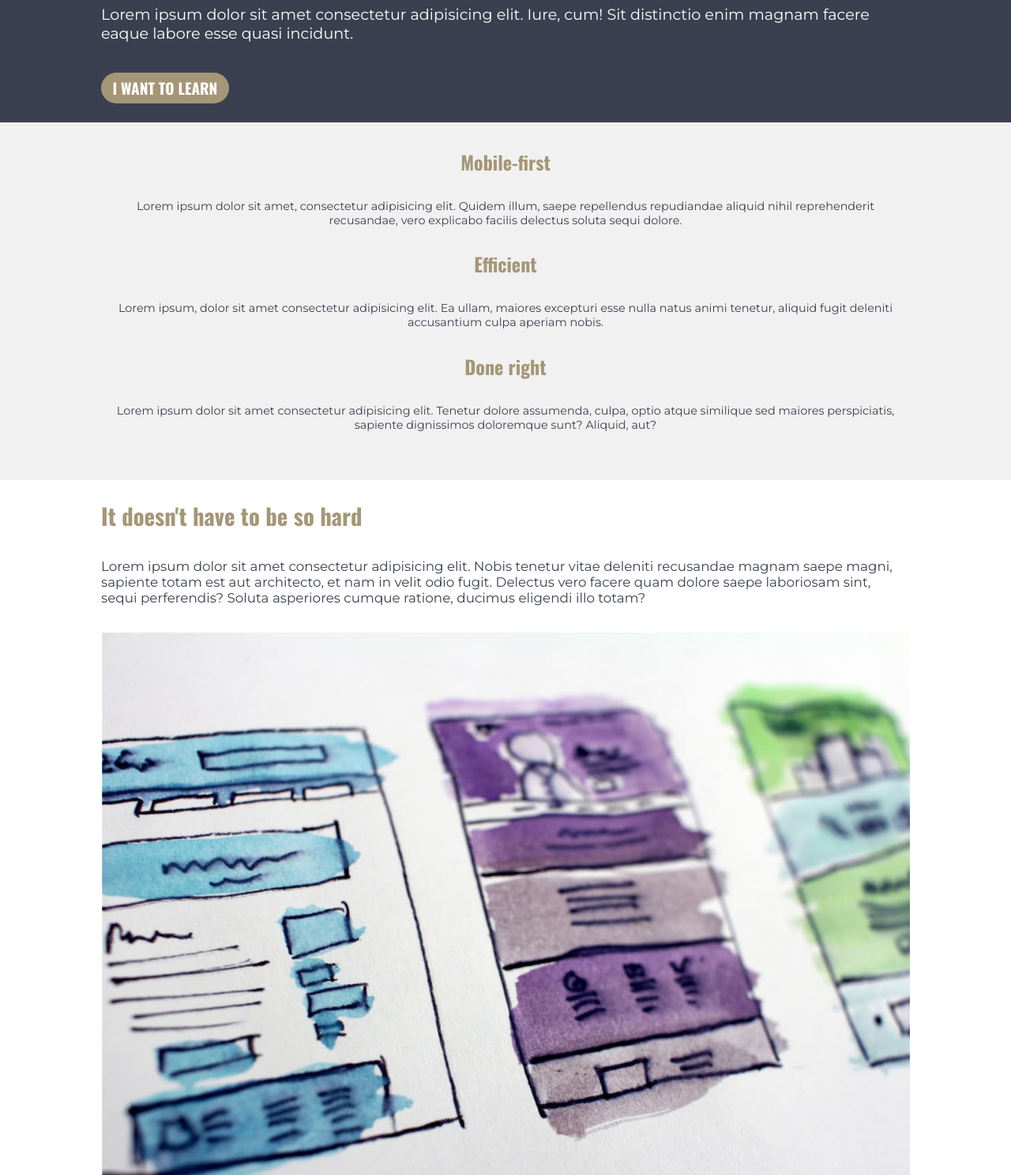
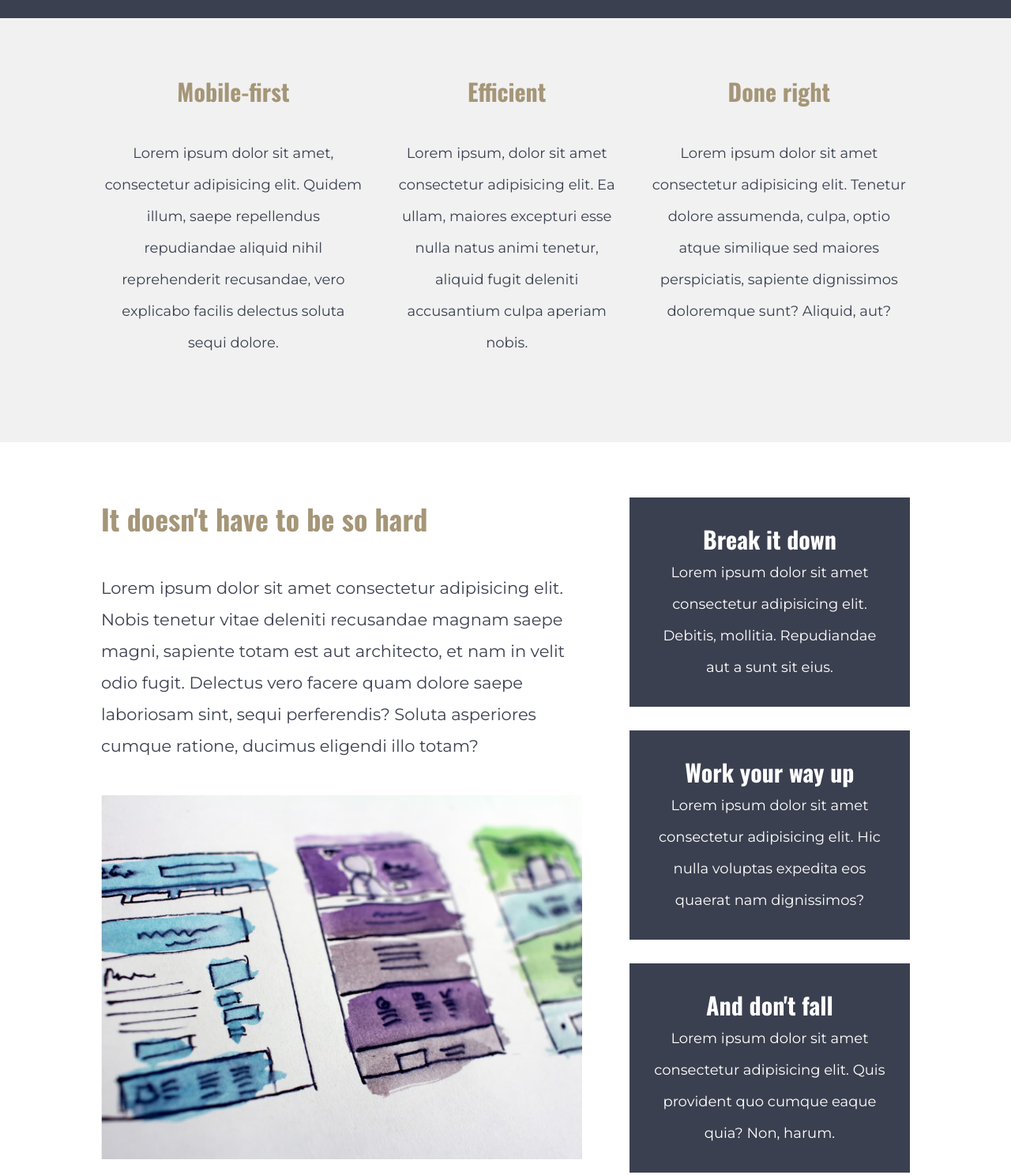
Before and after one commit to samuelnonyelu/final-challenge, a plain HTML site: page index.html in a window 1280 px wide. Shown: the part 760-2248 px from the top of the page at 79% size. Drawn offline with nearby package versions, Linux system fonts and the light colour scheme.

Commit message:
styled the tablet and desktop site
yet to adjust the navbar on mobile though

```diff
--- a/index.html
+++ b/index.html
@@ -10,7 +10,7 @@
 <body>
     <header>
         <div class="container header__nav"> <!--add row class later-->
-            <img src="img/logo.svg" alt="logo image" class="logo">
+            <a href=""><img src="img/logo.svg" alt="logo image" class="logo"></a>
             <nav class="nav">
                 <ul class="nav nav--primary">
                     <li class="list__item"><a href="" class="nav__link">Home</a></li>
@@ -27,9 +27,9 @@
 
 
     <section class="hero">
-        <div class="container">
+        <div class="container row">
             <h1 class="hero__header">Responsive layouts <span style="color: #A59678;">don't have to be a struggle</span></h1>
-            <div>
+            <div class="hero__sub">
                 <p class="hero__text">Lorem ipsum dolor sit amet consectetur adipisicing elit. Iure, cum! Sit distinctio enim magnam facere eaque labore esse quasi incidunt.</p>
                 <a href="#" class="btn hero--btn">I want to learn</a>
             </div>
@@ -38,16 +38,16 @@
 
 
     <section class="sub__hero">
-        <div class="container">
-            <div>
+        <div class="container row">
+            <div class="sub__hero--block">
                 <h3 class="sub__hero--header">Mobile-first</h3>
                 <p class="sub__hero--text">Lorem ipsum dolor sit amet, consectetur adipisicing elit. Quidem illum, saepe repellendus repudiandae aliquid nihil reprehenderit recusandae, vero explicabo facilis delectus soluta sequi dolore.</p>
             </div>
-            <div>
+            <div class="sub__hero--block">
                 <h3 class="sub__hero--header">Efficient</h3>
                 <p class="sub__hero--text">Lorem ipsum, dolor sit amet consectetur adipisicing elit. Ea ullam, maiores excepturi esse nulla natus animi tenetur, aliquid fugit deleniti accusantium culpa aperiam nobis.</p>
             </div>
-            <div>
+            <div class="sub__hero--block">
                 <h3 class="sub__hero--header">Done right</h3>
                 <p class="sub__hero--text">Lorem ipsum dolor sit amet consectetur adipisicing elit. Tenetur dolore assumenda, culpa, optio atque similique sed maiores perspiciatis, sapiente dignissimos doloremque sunt? Aliquid, aut?</p>
             </div>
@@ -55,8 +55,8 @@
     </section>
 
 
-    <section class="container row main__section">
-        <div>
+    <section class="container main__section">
+        <div class="main__section--block">
             <h2 class="section__header">It doesn't have to be so hard</h2>
 
             <p class="section__text">Lorem ipsum dolor sit amet consectetur adipisicing elit. Nobis tenetur vitae deleniti recusandae magnam saepe magni, sapiente totam est aut architecto, et nam in velit odio fugit. Delectus vero facere quam dolore saepe laboriosam sint, sequi perferendis? Soluta asperiores cumque ratione, ducimus eligendi illo totam?</p>
--- a/style.css
+++ b/style.css
@@ -19,6 +19,7 @@ body{
 }
 p{
     color: #3B4050;
+    line-height: 40px;
 }
 img{
     max-width: 100%;
@@ -101,6 +102,7 @@ img{
 }
 .footer__list{
     list-style: none;
+    line-height: 50px;
 }
 /* ------End of Typography------ */
 
@@ -141,9 +143,13 @@ header{
 /*********** Temporary nav settings: move to media queries later */
 .header__nav{
     display: flex;
-    flex-direction: column;
+    flex-direction: row;
     justify-content: space-between;
     padding: 1em;
+}
+.logo{
+    width: 100%;
+    align-self: center;
 }
 .nav{
     display: flex;
@@ -164,21 +170,23 @@ header{
 }
 .hero{
     background-color: #3B4050;
-    padding: 3em 0;
+    padding: 7em 0;
 }
 .hero__text{
     padding: 2em 0;
 }
 .sub__hero{
     background-color: #F1F1F1;
-    padding: 4em 0;
+    padding: 7em 0;
     text-align: center;
 }
 .sub__hero--text{
     padding: 2em 0;
 }
 .main__section{
-    padding: 3em 0;
+    padding: 7em 0;
+    display: flex;
+    flex-direction: column;
 }
 /* .section__header{
     padding-bottom: 0.8em;
@@ -188,17 +196,17 @@ header{
 }
 .aside__block{
     background-color: #3B4050;
+    padding: 3em;
+    text-align: center;
+    width: 100%;
+}
+.aside__block + .aside__block{
+    margin-top: 4em;
 }
 .aside__section{
     display: flex;
     flex-direction: column;
-}
-.aside__block{
-    padding: 3em;
-    text-align: center;
-}
-.aside__block + .aside__block{
-    margin-top: 2em;
+    margin: 3em 0;
 }
 .footer{
     padding: 4em 0;
@@ -225,3 +233,83 @@ header{
     flex-wrap: wrap;
 }
 /* ------End of General styling------ */
+
+
+/* ------Media Queries------ */
+
+@media (min-width: 700px){
+
+    html{
+        font-size: 60%;
+    }
+    .hero{
+        padding: 9em 0;
+    }
+    .hero__sub{
+        align-self: flex-end;
+    }
+    .hero__header,
+    .hero__sub{
+        width: 100%;
+    }
+    .hero__sub{
+        margin-left: 4em;
+    }
+    .row{
+        flex-direction: row;
+    }
+    .aside__section{
+        flex-direction: row;
+    }
+    .aside__block + .aside__block{
+        margin-left: 2em;
+        margin-top: 0;
+    }
+    .sub__hero--block + .sub__hero--block{
+        margin-left: 3em;
+    }
+}
+
+@media (min-width: 1000px){
+    html{
+        font-size: 62.5%;
+    }
+    .hero__header{
+        font-size: 9rem;
+    }
+    .hero__text{
+        font-size: 2.4rem;
+    }
+    .hero--btn{
+        font-size: 2.4rem;
+    }
+    .main__section{
+        flex-direction: row;
+    }
+    .main__section--block{
+        width: 60%;
+    }
+    .aside__section{
+        width: 35%;
+    }
+    .aside__section{
+        flex-direction: column;
+        margin-top: 0;
+        margin-left: 6em;
+    }
+    .aside__block + .aside__block{
+        margin-left: 0;
+        margin-top: 3em;
+    }
+    .footer__sub{
+        flex-direction: row;
+    }
+    .footer__about{
+        width: 50%;
+    }
+    .footer__extra{
+        width: 40%;
+    }
+
+}
+/* ------End of Media Queries------ */
```
